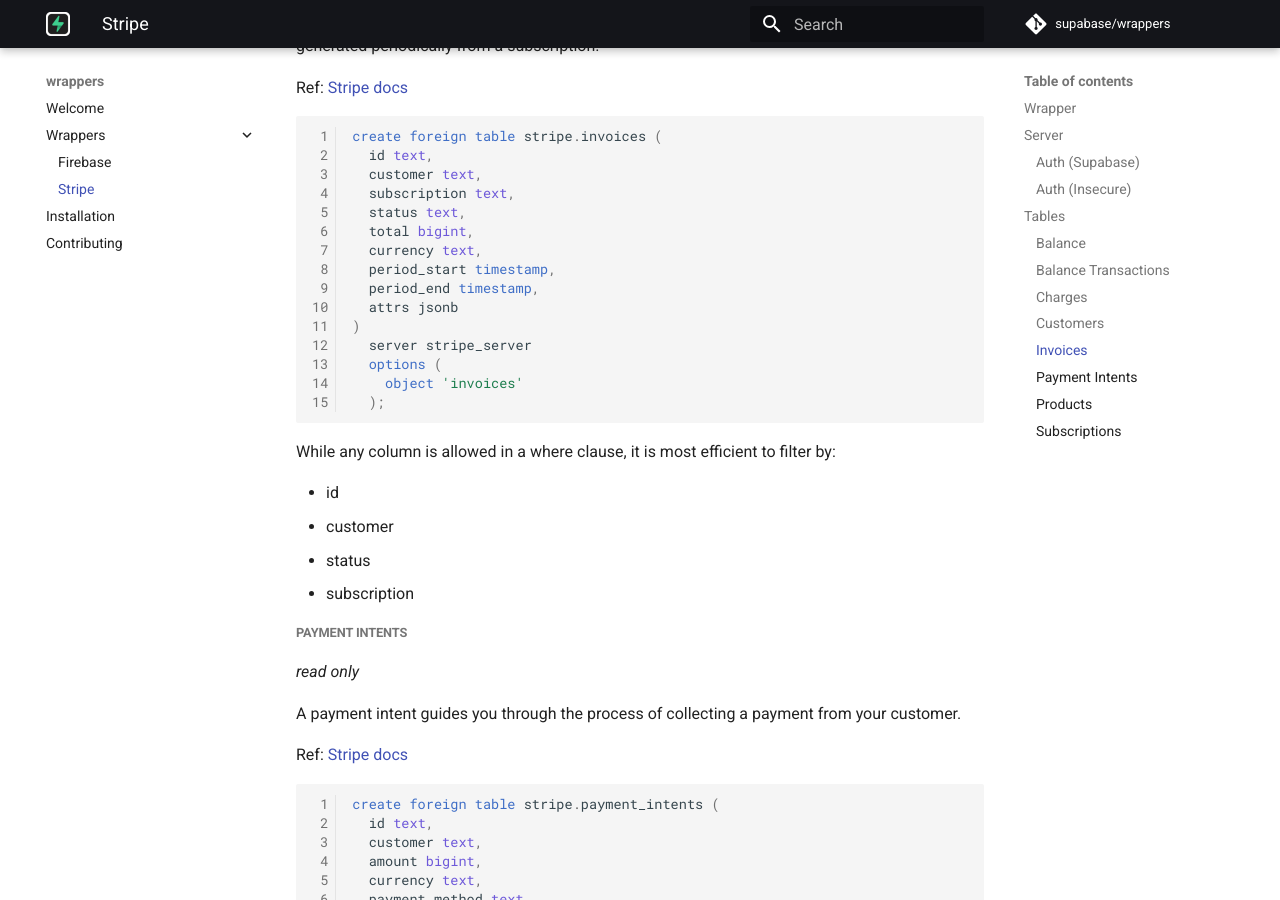
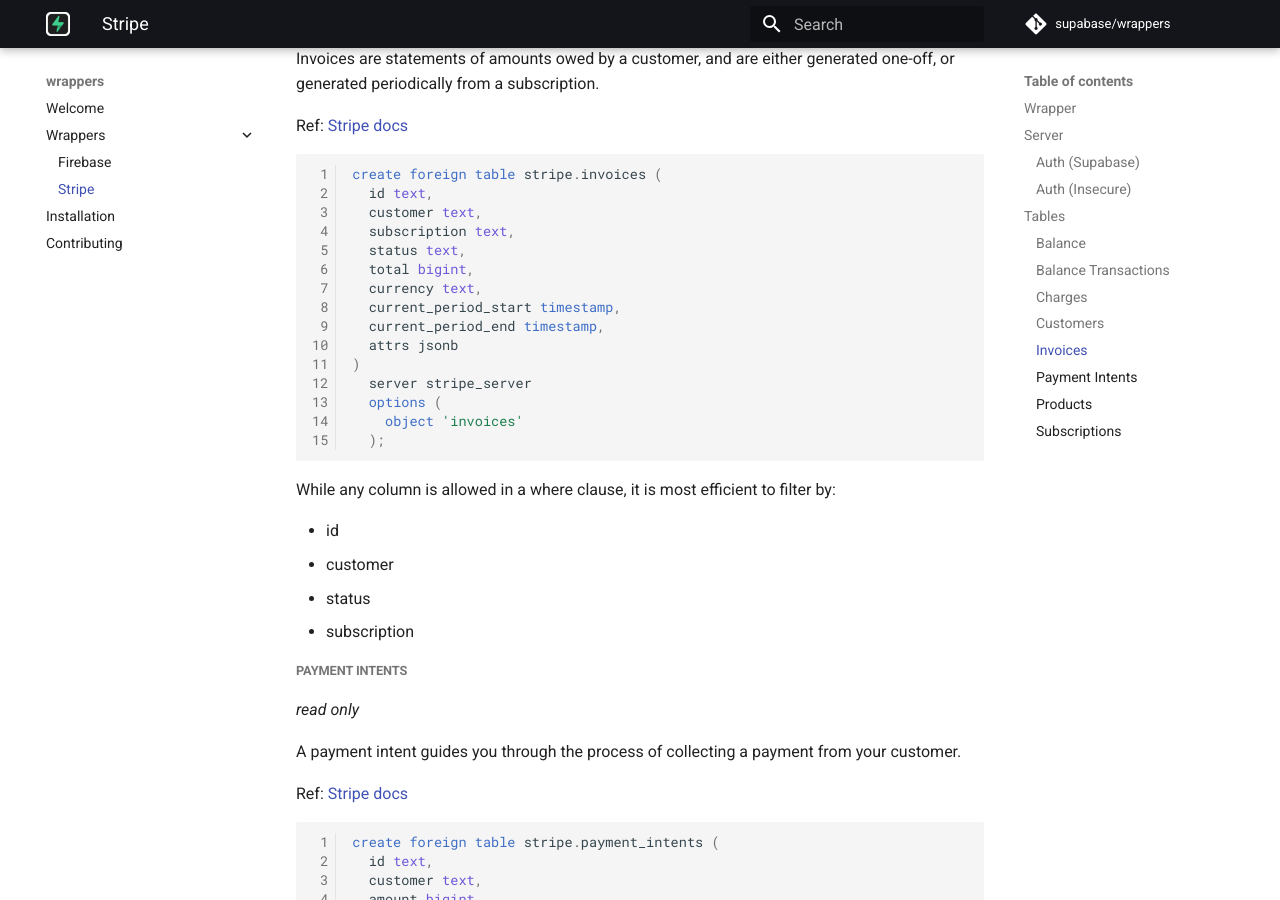
Before and after one commit to supabase/wrappers, an MkDocs documentation site: the page built from docs/stripe.md, in a window 1280 px wide and 900 px high, scrolled down 3969 px. Built offline with MkDocs 1.6.1 and Material for MkDocs 9.7.7, drawn with Linux system fonts in a browser that asks for light colours; comment, search, counter and statistics services are not loaded; some of the changed text lies outside the part shown.

Commit message:
update column names

```diff
--- a/docs/stripe.md
+++ b/docs/stripe.md
@@ -192,8 +194,8 @@
   status text,
   total bigint,
   currency text,
-  period_start timestamp,
-  period_end timestamp,
+  current_period_start timestamp,
+  current_period_end timestamp,
   attrs jsonb
 )
   server stripe_server
```
Also changed, not shown: other parts of docs/stripe.md (+3 -1 lines).
